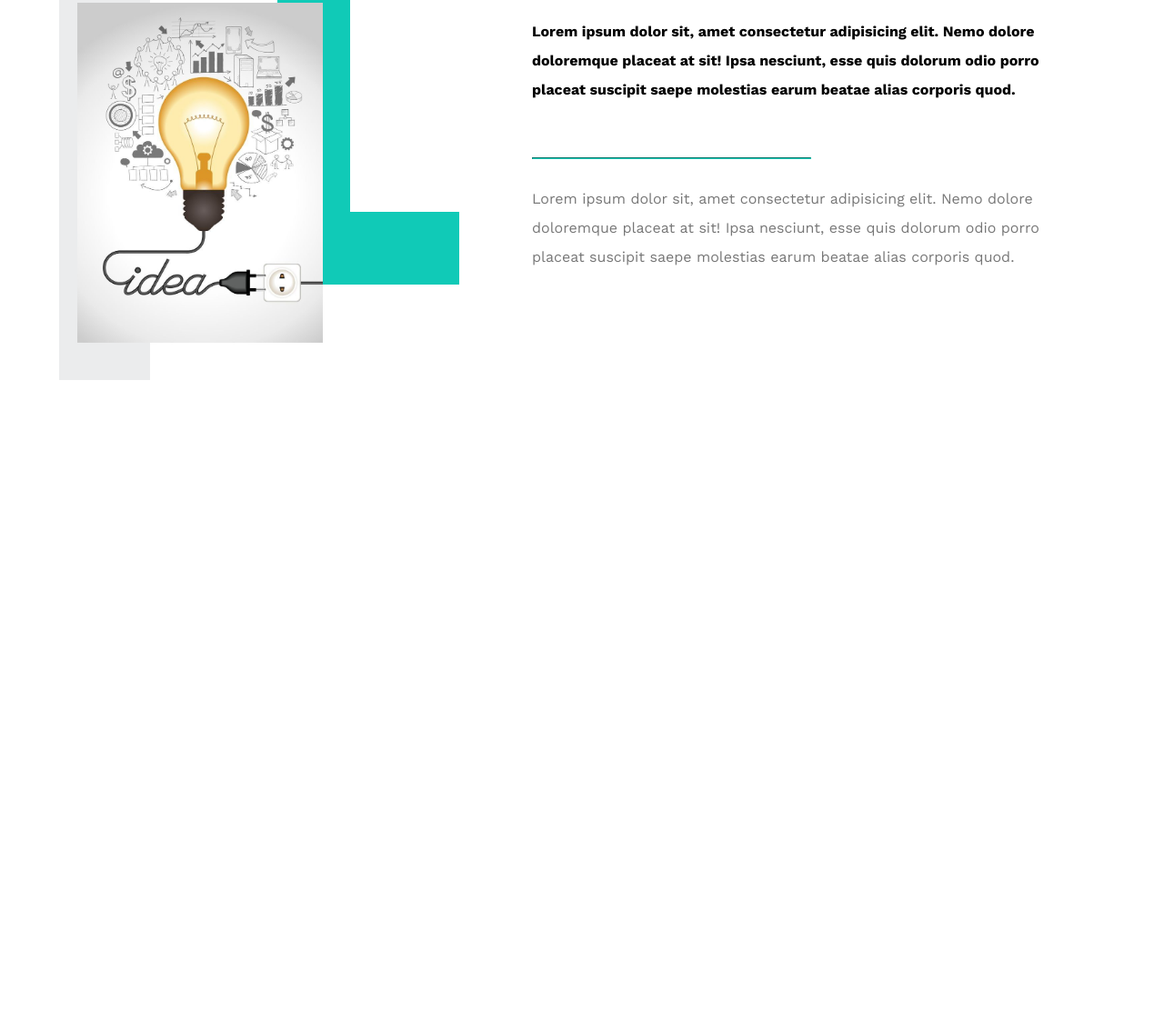
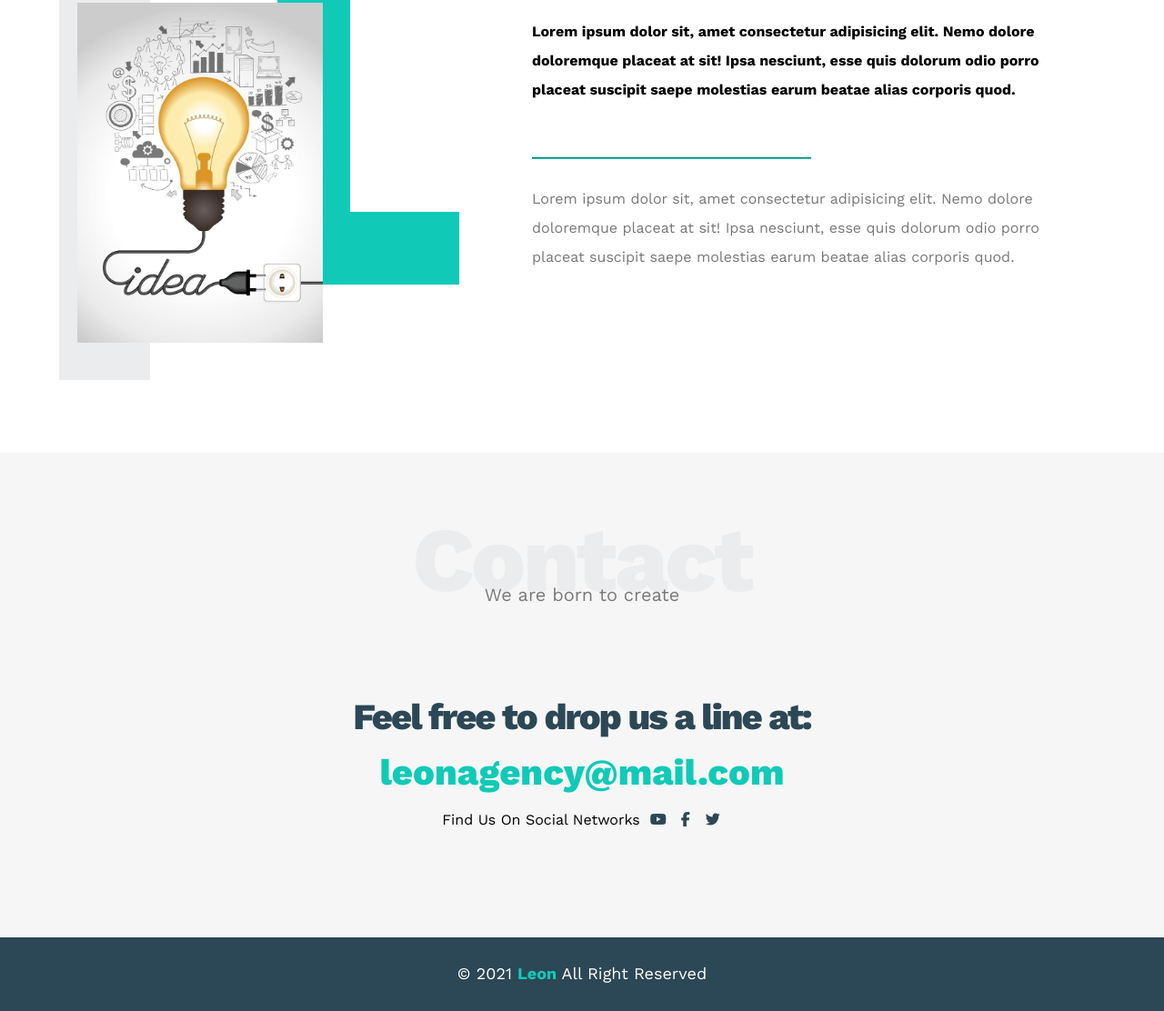
Before and after one commit to mansourYassine/leon_website, a plain HTML site: page index.html in a window 1280 px wide. Shown: the part 2855-3967 px from the top of the page at 91% size. Before the commit the page ends 3353 px from the top, so only its background shows below. Drawn offline with nearby package versions, Linux system fonts and the light colour scheme.

Commit message:
Build Contact section and the footer

```diff
--- a/css/leon.css
+++ b/css/leon.css
@@ -350,7 +350,7 @@ header .links ul li:not(:last-child) a {
     max-width: 100%;
 }
 .about .about-content .text {
-        flex-basis: calc(100% - 500px);
+    flex-basis: calc(100% - 500px);
 }
 .about .about-content .text p:first-of-type {
     font-weight: bold;
@@ -367,3 +367,58 @@ header .links ul li:not(:last-child) a {
     color: #777;
 }
 /* End About */
+/* Start Contact */
+.contact {
+    padding-top: var(--section-padding);
+    padding-bottom: var(--section-padding);
+    background-color: var(--section-background-color);
+}
+.contact .info {
+    padding-top: var(--section-padding);
+    padding-bottom: var(--section-padding);
+    text-align: center;
+}
+.contact .info .label {
+    font-size: 40px;
+    font-weight: 800;
+    color: var(--secondary-color);
+    letter-spacing: -2px;
+    margin-bottom: 15px;
+}
+.contact .info .link {
+    display: block;
+    font-size: 40px;
+    font-weight: 800;
+    color: var(--main-color);
+    text-decoration: none;
+}
+@media (max-width: 767.99px) {
+    .contact .info .label,
+    .contact .info .link {
+        font-size: 28px;
+    }
+}
+.contact .info .social {
+    display: flex;
+    justify-content: center;
+    margin-top: 20px;
+    font-size: 16px;
+}
+.contact .info .social i{
+    margin-left: 10px;
+    color: var(--secondary-color);
+}
+/* End Contact */
+/* Start Footer */
+footer {
+    text-align: center;
+    background-color: var(--secondary-color);
+    color: white;
+    font-size: 18px;
+    padding: 30px 10px;
+}
+footer span {
+    font-weight: bold;
+    color: var(--main-color);
+}
+/* End Footer */
--- a/index.html
+++ b/index.html
@@ -216,5 +216,28 @@
             </div>
         </section>
         <!-- End About -->
+        <!-- Start Contact -->
+        <section class="contact" id="contact">
+            <div class="container">
+                <h2 class="special-heading">Contact</h2>
+                <p>We are born to create</p>
+                <div class="info">
+                    <p class="label">Feel free to drop us a line at:</p>
+                    <a href="mailto:leonagency@mail.com?subject=Contact" class="link">leonagency@mail.com</a>
+                    <div class="social">
+                        Find Us On Social Networks
+                        <i class="fab fa-youtube"></i>
+                        <i class="fab fa-facebook-f"></i>
+                        <i class="fab fa-twitter"></i>
+                    </div>
+                </div>
+            </div>
+        </section>
+        <!-- End Contact -->
+        <!-- Start Footer -->
+        <footer>
+            &copy; 2021 <span>Leon</span> All Right Reserved
+        </footer>
+        <!-- End Footer -->
     </body>
 </html>
```
